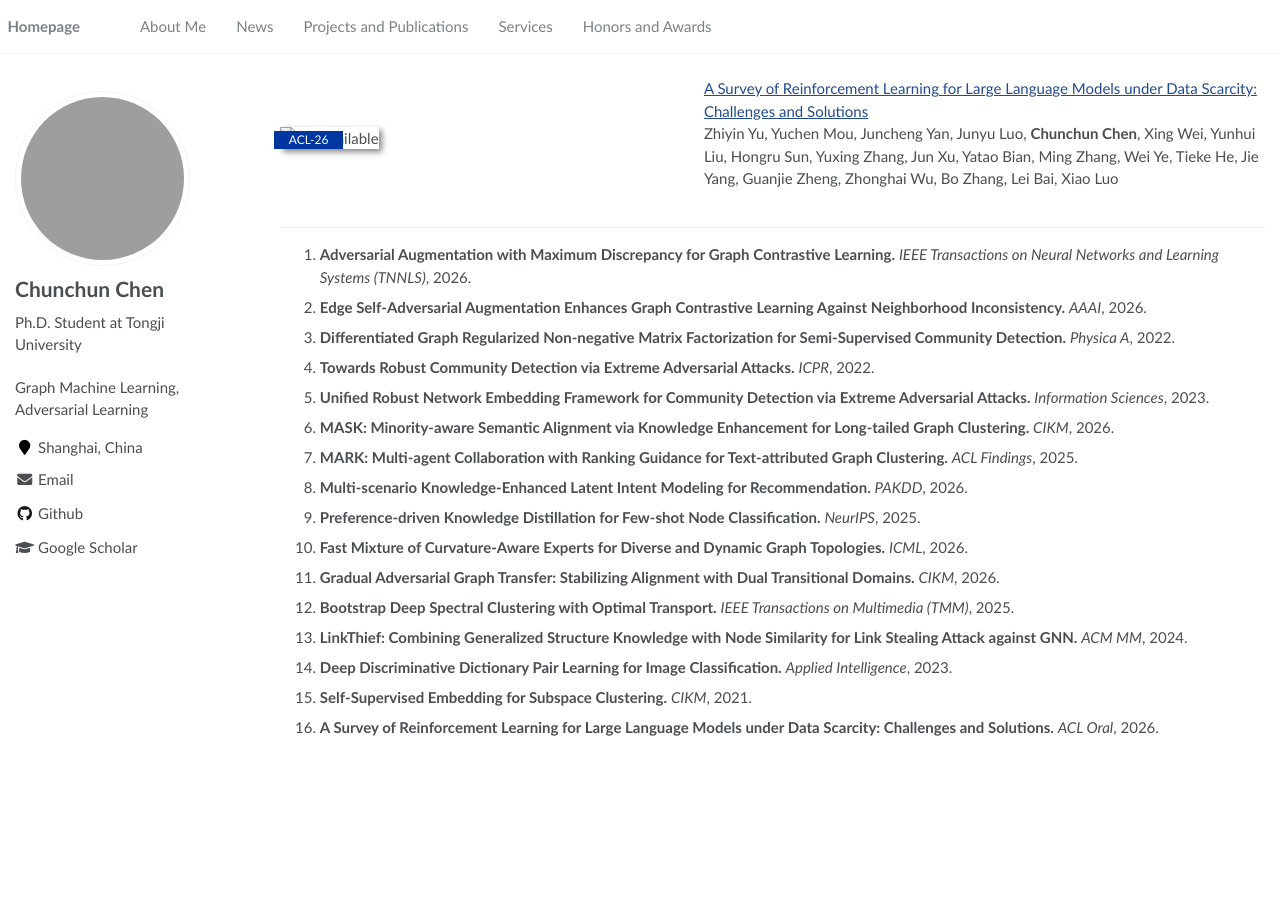
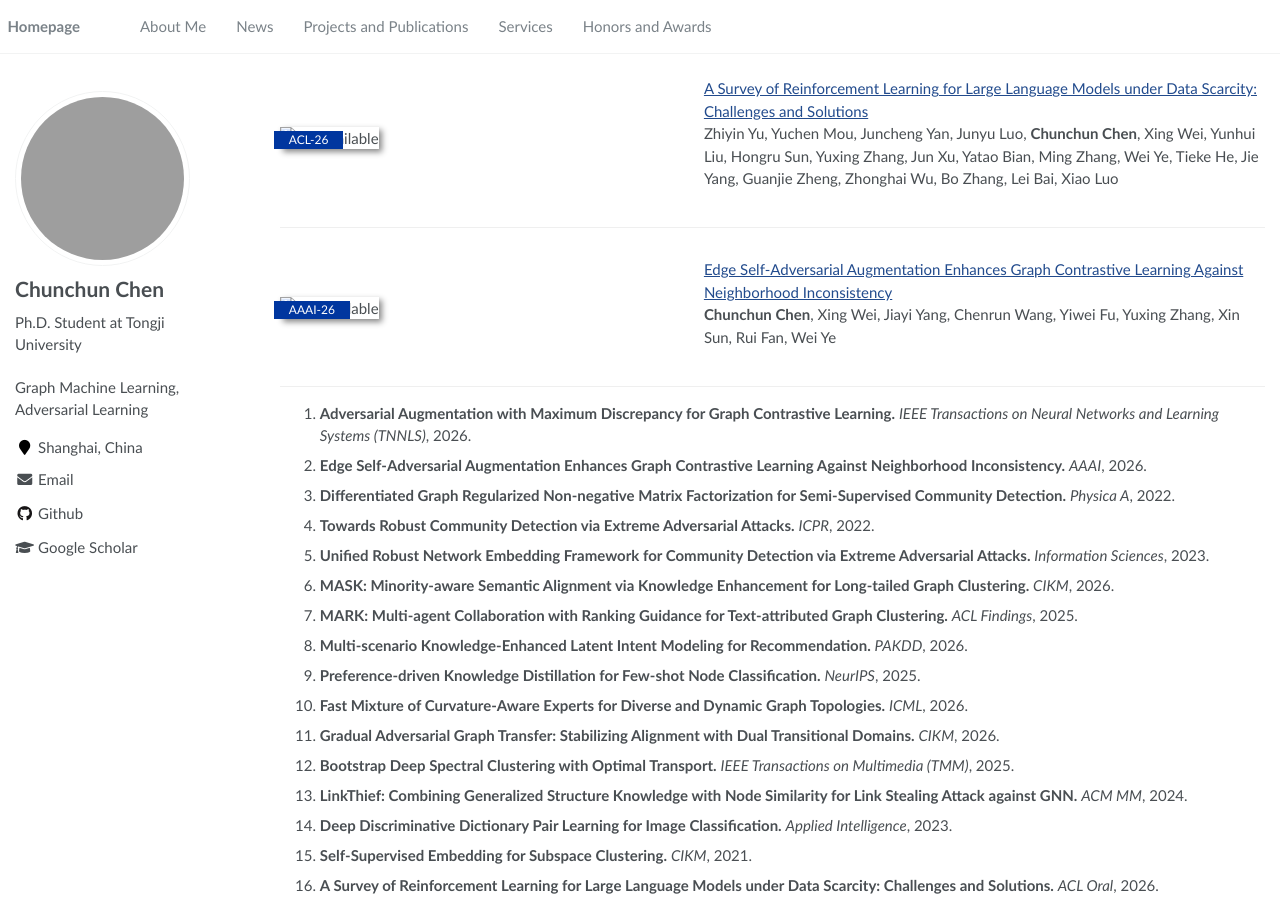
Before and after one commit to CCChen-GEEX/CCChen-GEEX.github.io, a Jekyll site: the page built from _pages/includes/pub.md, in a window 1280 px wide and 900 px high, scrolled down 728 px. Built offline with Jekyll 4.4.1, drawn with Linux system fonts in a browser that asks for light colours; our own code applies the rules of GitHub Pages for plain Markdown files; before the commit the page ends 1481 px from its top, so only the background shows below that; grey boxes are pictures that could not be loaded.

Commit message:
Update pub.md

```diff
--- a/_pages/includes/pub.md
+++ b/_pages/includes/pub.md
@@ -30,6 +30,12 @@ Quan Yuan, **Chunchun Chen**, Yuxing Zhang, Yaxiu Yu, Xiaoming Ju
 Zhiyin Yu, Yuchen Mou, Juncheng Yan, Junyu Luo, **Chunchun Chen**, Xing Wei, Yunhui Liu, Hongru Sun, Yuxing Zhang, Jun Xu, Yatao Bian, Ming Zhang, Wei Ye, Tieke He, Jie Yang, Guanjie Zheng, Zhonghai Wu, Bo Zhang, Lei Bai, Xiao Luo
 </div>
 </div>
+<div class='paper-box'><div class='paper-box-image'><div><div class="badge">AAAI-26</div><img src='images/EDA.png' alt="not available" width="100%"></div></div>
+<div class='paper-box-text' markdown="1">
+[Edge Self-Adversarial Augmentation Enhances Graph Contrastive Learning Against Neighborhood Inconsistency](https://ojs.aaai.org/index.php/AAAI/article/download/39085/43047) \\
+**Chunchun Chen**, Xing Wei, Jiayi Yang, Chenrun Wang, Yiwei Fu, Yuxing Zhang, Xin Sun, Rui Fan, Wei Ye
+</div>
+</div>
 1. **Adversarial Augmentation with Maximum Discrepancy for Graph Contrastive Learning.** *IEEE Transactions on Neural Networks and Learning Systems (TNNLS)*, 2026.
 2. **Edge Self-Adversarial Augmentation Enhances Graph Contrastive Learning Against Neighborhood Inconsistency.** *AAAI*, 2026.
 3. **Differentiated Graph Regularized Non-negative Matrix Factorization for Semi-Supervised Community Detection.** *Physica A*, 2022.
```
